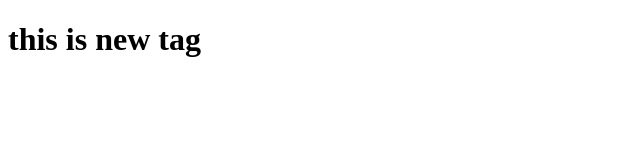
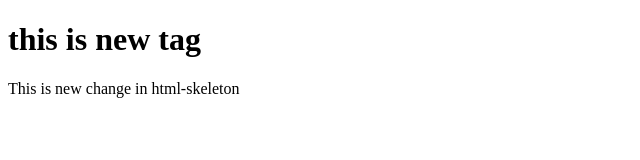
Before and after one commit to vPt-King/FirstLearning, a plain HTML site: page new.html in a window 1280 px wide. Shown: the whole page, without its empty margins (0-640 px from the left). Drawn offline with Linux system fonts and the light colour scheme.

Commit message:
add more line in new.html in html-skeleton

```diff
--- a/new.html
+++ b/new.html
@@ -8,5 +8,6 @@
 </head>
 <body>
     <h1>this is new tag</h1>
+    This is new change in html-skeleton
 </body>
 </html>
```
